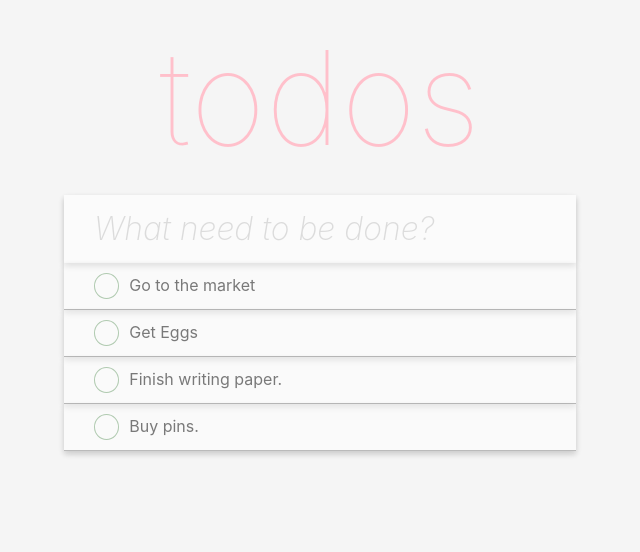
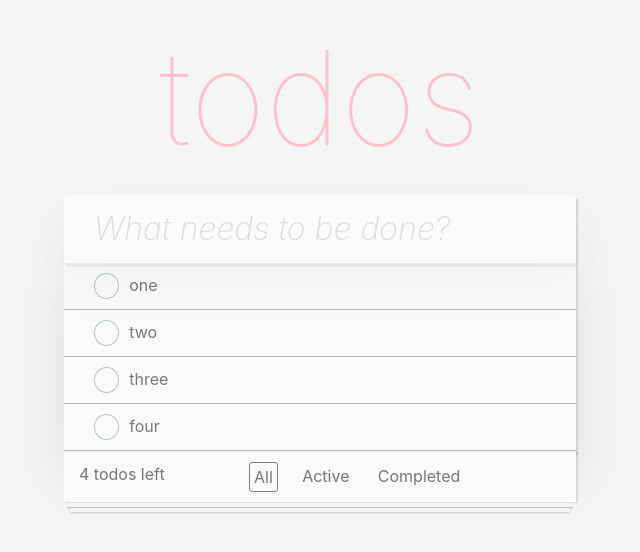
Before and after one commit to avsssai/todoMVC, a React (Create React App) app: page / in a window 1280 px wide. Shown: the top 552 px of the page, without its empty margins (320-960 px from the left). Built offline with nearby package versions, Linux system fonts and the light colour scheme.

Commit message:
fixed edit bug,toadd filters

```diff
--- a/src/App.css
+++ b/src/App.css
@@ -16,7 +16,8 @@
   font-size: 32px;
   border: none;
   background: rgba(0, 0, 0, 0.003);
-  box-shadow: 0 3px 6px rgba(0,0,0,0.16), 0 3px 6px rgba(0,0,0,0.23);
+  /* box-shadow: 0 3px 6px rgba(0,0,0,0.16), 0 3px 6px rgba(0,0,0,0.23); */
+  box-shadow:  2px 4px 0 rgba(0, 0, 0, 0.2), 0 25px 50px 0 rgba(0, 0, 0, 0.1);
   background-color: white;
   opacity: 0.6;
   font-weight: 300;
@@ -67,14 +68,14 @@
 .todoDisplay {
   width:40vw;
   margin: 0 auto;
+  box-shadow:  2px 4px 0 rgba(0, 0, 0, 0.1), 0 25px 50px 0 rgba(0, 0, 0, 0.1);
+
 }
 .todo {
   display: flex;
   justify-content: stretch;
-
   padding: 10px 10px 10px 30px;
   border-bottom: 1px solid gray;
-  box-shadow: 0 3px 6px rgba(0,0,0,0.16), 0 3px 6px rgba(0,0,0,0.23);
   background-color: white;
   font-size: inherit;
   opacity: 0.5;
@@ -131,3 +132,33 @@
   opacity: 0.8;
   border-color: black;
 }
+
+.Footer {
+  display: flex;
+  margin: 0 auto;
+  background: #FAFAFA;
+  width: 40vw;
+  color: #777;
+	padding: 10px 15px;
+	height: 20px;
+	text-align: center;
+	border-top: 1px solid #e6e6e6;
+  box-shadow: 2px 1px 1px rgba(0, 0, 0, 0.1), 0 8px 0 -3px #f6f6f6, 0 9px 1px -3px rgba(0, 0, 0, 0.2), 0 16px 0 -6px #f6f6f6, 0 17px 2px -6px rgba(0, 0, 0, 0.2);
+  height: auto;
+
+}
+
+.nav-buttons {
+  width: 20vw;
+  display: flex;
+  justify-content: space-evenly;
+  margin:0 5vw;
+}
+
+.nav-buttons > *{
+  padding: 2px 4px;
+  border-radius: 3px;
+}
+.active {
+  border: 1px solid gray;
+}
--- a/src/App.js
+++ b/src/App.js
@@ -2,16 +2,36 @@ import React, { Component } from 'react';
 import './App.css';
 import Todos from './Todos';
 import TodoAdder from './TodoAdder';
+import Footer from './Footer';
 
 class App extends Component {
   state = {
     todos:[
-      {todo:"Go to the market",completed:false},
-      {todo:"Get Eggs",completed:false},
-      {todo:"Finish writing paper.",completed:false},
-      {todo:"Buy pins.",completed:false}
-    ]
+      {todo:"one",completed:false,id:1},
+      {todo:"two",completed:false,id:2},
+      {todo:"three",completed:false,id:3},
+      {todo:"four",completed:false,id:4},
+    ],
+    dataFilter:[]
   };
+
+  chooseData = (type) => {
+    let chosenData;
+    switch (type) {
+      case "Active":
+        chosenData = this.state.todos.filter(todo => !todo.completed);
+        break;
+      case "Completed":
+        chosenData = this.state.todos.filter(todo => todo.completed);
+        break;
+      case "All":
+      default:
+        chosenData = this.state.todos;
+        break;
+    }
+    console.log(chosenData);
+    this.setState({dataFilter:chosenData});
+  }
 
   handleSubmit = (newTodo) => {
     if(newTodo.todo === '') return;
@@ -29,13 +49,14 @@ class App extends Component {
   }
 
   completeTodo = (index) => {
-    let completedTodo = this.state.todos.filter((_,i) => {
+    let newTodos = [...this.state.todos];
+    let completedTodo = newTodos.filter((_,i) => {
         return index === i;
     });
-    completedTodo.todo = this.state.todos[index].todo;
-    completedTodo.completed = !this.state.todos[index].completed;
-    let newTodos = [...this.state.todos];
-    newTodos[index] = completedTodo;
+
+    completedTodo[0].completed = !this.state.todos[index].completed;
+    newTodos[index].completed = completedTodo[0].completed;
+
     this.setState({todos:newTodos});
 }
 
@@ -54,6 +75,7 @@ class App extends Component {
         <Todos todos={this.state.todos} deleteEntry={this.deleteEntry} completeTodo={this.completeTodo}
           handleEdit={this.handleEdit}
         />
+        <Footer todos={this.state.todos} chooseData={this.chooseData}/>
       </div>
     )
   }
--- /dev/null
+++ b/src/Footer.js
@@ -0,0 +1,19 @@
+import React from 'react';
+
+const Footer = (props) => {
+    let {todos,chooseData} = props;
+    let todosLeftToComplete = todos.filter(todo => {
+        return !todo.completed
+    });
+  return(
+    <div className="Footer">
+        <div className="todos-left">{todosLeftToComplete.length} todos left</div>
+        <div className="nav-buttons">
+            <div className='all active' onClick={()=>chooseData("All")} >All</div>
+            <div className="activeTodos" onClick={()=>chooseData("Active")}>Active</div>
+            <div className="completed " onClick={()=>chooseData("Completed")}>Completed</div>
+        </div>
+    </div>
+  )
+}
+export default Footer;
--- a/src/TodoAdder.js
+++ b/src/TodoAdder.js
@@ -23,7 +23,7 @@ class TodoAdder extends Component {
       this.handleSubmit();
     }
   };
-  render() {
+  render () {
     let { todo } = this.state;
     return (
       <form>
@@ -42,7 +42,7 @@ class TodoAdder extends Component {
           onChange={this.handleChange}
           value={todo}
           onKeyDown={this.enteredEnter}
-          placeholder="What need to be done?"
+          placeholder="What needs to be done?"
         />
 
       </form>
--- a/src/Todos.js
+++ b/src/Todos.js
@@ -1,8 +1,9 @@
-import React from "react";
+import React, { Component } from "react";
 import Todo from "./Todo";
 
-const Todos = (props) => {
-  let { todos, deleteEntry, completeTodo, handleEdit } = props;
+class Todos extends Component  {
+  render(){
+  let { todos, deleteEntry, completeTodo, handleEdit } = this.props;
   let todoDisplay = todos.map((todo, i) => {
     return (
       <Todo
@@ -12,9 +13,11 @@ const Todos = (props) => {
         completeTodo={completeTodo}
         index={i}
         handleEdit={handleEdit}
+        handleDoubleClick={this.handleDoubleClick}
       />
     );
   });
   return <div className="todoDisplay">{todoDisplay}</div>;
+}
 };
 export default Todos;
```
